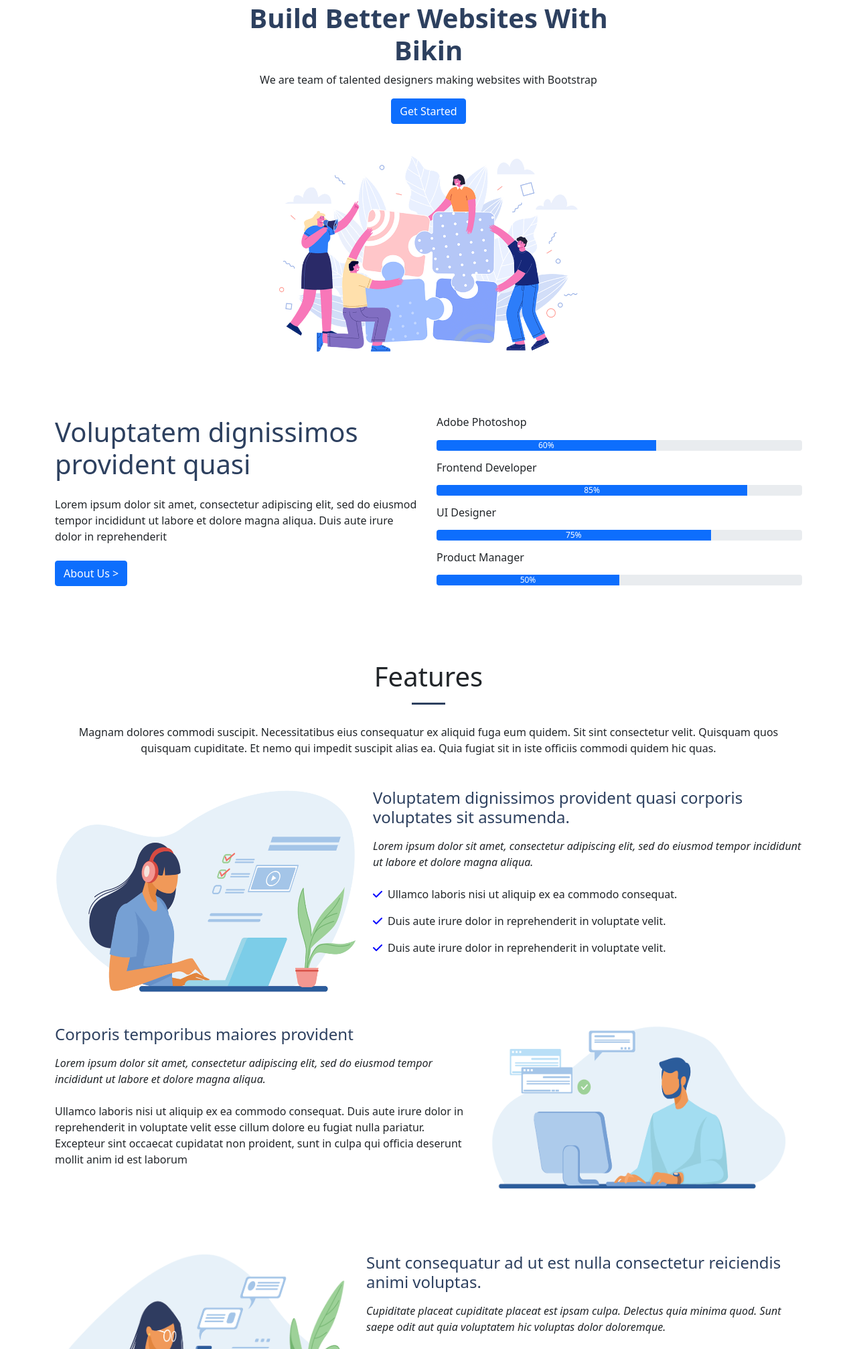
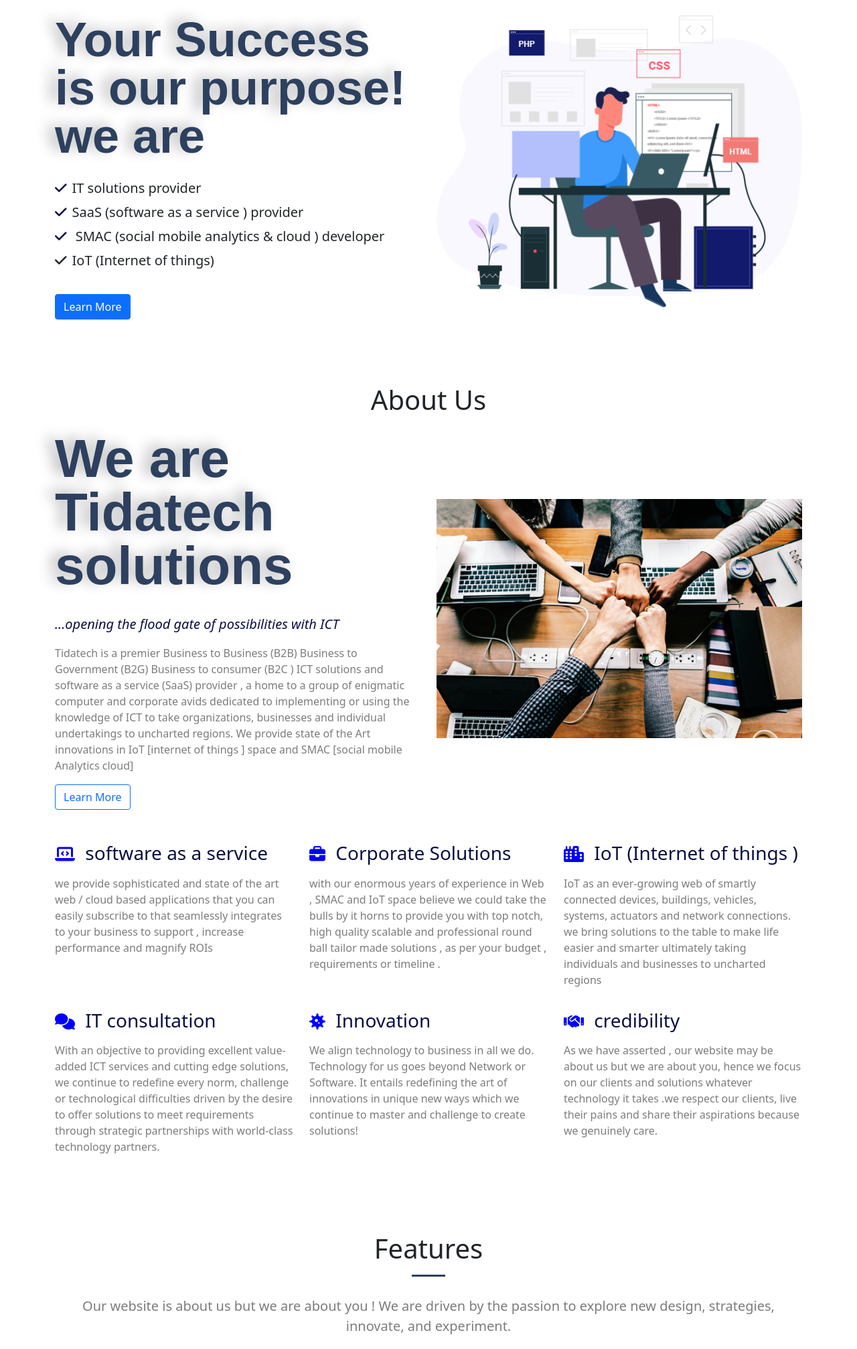
Before and after one commit to Muashef/My-Webpage, a plain HTML site: page index.html in a window 1280 px wide. Shown: the part 121-2135 px from the top of the page at 67% size. Drawn offline with nearby package versions, Linux system fonts and the light colour scheme; some packages are replaced by stand-ins of ours; a script that the page names is missing.

Commit message:
ch:updated and added new contents to the webite

```diff
--- a/css/style.css
+++ b/css/style.css
@@ -17,9 +17,18 @@
 #nav-bar ul li a:hover{
     color: #007bff !important;
 }
+#hero h2, #about-us h2 {
+    color: #080f44;
+    font-family: "Tauri", Sans-serif;
+    line-height: 1em;
+    text-shadow: -11px -4px 20px rgb(0 0 0 / 30%);
+}
 
-#hero img{
-    max-width: 40%;
+#hero img, #about-us img{
+    max-width: 100%;
+}
+#about-us img{
+    margin-top: 100px;
 }
 .features-icon img{
     max-width: 100%;
@@ -32,11 +41,6 @@
     height: 3px;
     width: 50px;
     margin: 15px auto 5px;
-}
-
-#Services{
-    background-color: #2d405f;
-    color: #fff !important;
 }
 
 #Services h1::after{
@@ -61,10 +65,6 @@
     background-color: #007bff;
     cursor: pointer;
     transition: 0.7s;
-}
-
-#team img{
-    max-width: 100%;
 }
 
 .profile-pic .img-box{
@@ -115,7 +115,3 @@
     width: 50px;
     margin: 15px auto 10px;
 }
-
-#contact-us{
-    background: #efefef;
-}
--- a/index.html
+++ b/index.html
@@ -13,7 +13,7 @@
   <div id="nav-bar">
     <nav class="navbar navbar-expand-lg navbar-light bg-light">
       <div class="container">
-        <a class="navbar-brand pe-5" href="#"><img src="img/logo.jpg" alt="brand" style="height:50px ;" ></a>
+        <a class="navbar-brand pe-5" href="#"><img src="img/logo.jpg" alt="brand" style="height:70px ;" ></a>
         <button class="navbar-toggler" type="button" data-bs-toggle="collapse" data-bs-target="#navbarSupportedContent" aria-controls="navbarSupportedContent" aria-expanded="false" aria-label="Toggle navigation">
           <span class="navbar-toggler-icon"></span>
         </button>
@@ -45,12 +45,21 @@
   </div>
   <div id="hero">
     <div class="container">
-      <div class="text-center py-5">
-        <h1 class="text-primary fs-1 fw-bold">Build Better Websites With <br> Bikin</h1>
-      <p>We are team of talented designers making websites with Bootstrap</p>
-      <button type="button" class="btn btn-primary">Get Started</button>
-      <div class="hero-icon">
-        <img src="img/hero-img.png" alt="image" class="pt-5">
+      <div class="row py-5">
+        <div class="col-lg-6">
+          <h2 class="display-2 text-primary fw-bold pb-4">Your Success is our purpose! we are</h2>
+         <p class="fs-5 fw-normal lh-1"><span><i class="fa-solid fa-check pe-2" style="color:#080f44;"></i></span>IT solutions provider</p>
+          <p class="fs-5 fw-normal lh-1"><span><i class="fa-solid fa-check pe-2" style="color:#080f44;"></i></span>SaaS (software as a service ) provider</p>
+          <p class="fs-5 fw-normal lh-1"><span><i class="fa-solid fa-check pe-2" style="color:#080f44;"></i></span>
+            SMAC (social mobile analytics & cloud ) developer</p>
+          <p class="fs-5 fw-normal lh-1"><span><i class="fa-solid fa-check pe-2" style="color:b#080f44;"></i></span>IoT (Internet of things)</p>
+          <button type="button" class="btn btn-primary mt-4">Learn More</button>
+        </div>
+        <div class="col-lg-6">
+          <div class="code-icon">
+            <img src="img/pic.png" alt="code-icon" class="maz-w">
+          </div>
+        </div>
       </div>
       </div>
 
@@ -58,44 +67,57 @@
   </div>
   <div id="about-us" class="py-5">
     <div class="container">
+      <div class="text-center">
+        <h1 class="pb-3">About Us</h1>
+      </div>
       <div class="row">
         <div class="col-lg-6">
-          <div class="content">
-            <h3 class="text-primary mb-4 fs-1">Voluptatem dignissimos provident quasi</h3>
-            <p class="mb-4">Lorem ipsum dolor sit amet, consectetur adipiscing elit, sed do eiusmod tempor incididunt ut labore et dolore magna aliqua. Duis aute irure dolor in reprehenderit</p>
-            <button type="button" class="btn btn-primary">About Us ></button>
+          <h2 class="display-1 text-primary fw-bold pb-4">We are Tidatech solutions</h2>
+          <p class="fs-5 fst-italic" style="color:#080f44 ;">...opening the flood gate of possibilities with ICT</p>
+        <p class="fs-lighter" style="color:#7c7c7c ;">Tidatech is a premier Business to Business (B2B) Business to Government (B2G) Business to consumer (B2C ) ICT solutions and software as a service (SaaS) provider , a  home to a group of enigmatic computer and corporate avids dedicated to implementing or using the knowledge of ICT to take organizations, businesses and individual undertakings to uncharted regions. We provide  state of the Art innovations in IoT [internet of things ] space and SMAC [social  mobile  Analytics  cloud]</p>
+        <button type="button" class="btn btn-outline-primary">Learn More</button>
+        </div>
+        <div class="col-lg-6">
+          <div class="td-icon">
+            <img src="img/td.jpg" alt="tidaicon" >
           </div>
         </div>
-        <div class="col-lg-6">
-          <h6 class="mb-3">Adobe Photoshop</h6>
-          <div class="progress mb-3 rounded">
-            <div class="progress-bar rounde" style="width:60%;">60%</div>
-          </div>
-          <h6 class="mb-3">Frontend Developer</h6>
-          <div class="progress mb-3">
-            <div class="progress-bar" style="width:85%;">85%</div>
-          </div>
-          <h6 class="mb-3">UI Designer</h6>
-          <div class="progress mb-3">
-            <div class="progress-bar" style="width:75%;">75%</div>
-          </div>
-          <h6 class="mb-3">Product Manager</h6>
-          <div class="progress mb-3">
-            <div class="progress-bar" style="width:50%;">50%</div>
-          </div>
-        </div>
-
-
-
       </div>
 
+      <div class="row py-5">
+        <div class="col-lg-4">
+          <h5 class="fs-3 pb-2" style="color:#080f44 ;"><i class="fa fa-laptop-code me-2 fs-4" style="color:blue ;"></i> software as a service</h5>
+          <p style="color:#7c7c7c ;" >we provide sophisticated and state of the art web / cloud based applications that you can easily subscribe to that seamlessly integrates to your business to support , increase performance and magnify  ROIs</p>
+        </div>
+        <div class="col-lg-4">
+          <h5 class="fs-3 pb-2" style="color:#080f44 ;"><i class="fa fa-briefcase me-2 fs-4" style="color:blue ;"></i> Corporate Solutions</h5>
+          <p style="color:#7c7c7c ;">with our enormous years of experience in Web , SMAC and IoT space   believe we could take the bulls by it horns to provide you with top notch, high quality scalable and professional  round ball  tailor made solutions , as per your budget ,  requirements or timeline  .</p>
+        </div>
+        <div class="col-lg-4">
+          <h5 class="fs-3 pb-2" style="color:#080f44 ;"><i class="fa fa-city me-2 fs-4" style="color:blue ;""></i> IoT (Internet of things )</h5>
+          <p style="color:#7c7c7c ;">IoT as an ever-growing web of smartly connected devices, buildings, vehicles, systems, actuators and network connections. we bring solutions to the table to make life easier and smarter ultimately taking individuals and businesses to uncharted regions </p>
+        </div>
+        <div class="col-lg-4 mt-3">
+          <h5 class="fs-3 pb-2" style="color:#080f44 ;"><i class="fa fa-comments me-2 fs-4" style="color:blue ;"""></i> IT consultation</h5>
+          <p style="color:#7c7c7c ;">With an objective to providing excellent value-added ICT services and cutting edge solutions, we continue to redefine every norm, challenge or technological difficulties driven by the desire to offer solutions to meet requirements through strategic partnerships with world-class technology partners.</p>
+        </div>
+        <div class="col-lg-4 mt-3">
+          <h5 class="fs-3 pb-2" style="color:#080f44 ;"><i class="fa fa-virus me-2 fs-4" style="color:blue ;"""></i> Innovation</h5>
+          <p style="color:#7c7c7c ;">We align technology to business in all we do. Technology for us goes beyond Network or Software. It entails redefining the art of innovations in unique new ways which we continue to master and challenge to create solutions!</p>
+        </div>
+        <div class="col-lg-4 mt-3">
+          <h5 class="fs-3 pb-2" style="color:#080f44 ;"><i class="fa fa-handshake me-2 fs-4" style="color:blue ;"""></i> credibility</h5>
+          <p style="color:#7c7c7c ;">As we have asserted , our website may be about us but we are about you, hence we focus on our clients and solutions whatever technology it takes .we respect our clients, live their pains and share their aspirations because we genuinely care.</p>
+        </div>
+      </div>
     </div>
   </div>
-  <section id="features" class="py-5">
+  <section id="features" class="py-1">
     <div class="container">
       <div class="text-center pb-3">
         <h1 class="pb-3">Features</h1>
-        <p class="pb-3">Magnam dolores commodi suscipit. Necessitatibus eius consequatur ex aliquid fuga eum quidem. Sit sint consectetur velit. Quisquam quos quisquam cupiditate. Et nemo qui impedit suscipit alias ea. Quia fugiat sit in iste officiis commodi quidem hic quas.</p>
+        <p class="pb-3 fs-5 fw-light" style="color:#7c7c7c;">Our website is about us but we are about you !
+          We are driven by the passion to explore new design,  strategies, innovate, and experiment.</p>
       </div>
       <div class="row">
         <div class="col-lg-5">
@@ -104,18 +126,17 @@
           </div>
         </div>
         <div class="col-lg-7">
-          <h4 class="text-primary pb-2">Voluptatem dignissimos provident quasi corporis voluptates sit assumenda.</h4>
-          <p class="fst-italic pb-2">Lorem ipsum dolor sit amet, consectetur adipiscing elit, sed do eiusmod tempor incididunt ut labore et dolore magna aliqua.</p>
-          <p><span><i class="fa-solid fa-check pe-2" style="color: blue;"></i></span>Ullamco laboris nisi ut aliquip ex ea commodo consequat.</p>
-          <p><span><i class="fa-solid fa-check pe-2" style="color:blue;"></i></span>Duis aute irure dolor in reprehenderit in voluptate velit.</p>
-          <p><span><i class="fa-solid fa-check pe-2" style="color:blue;"></i></span>Duis aute irure dolor in reprehenderit in voluptate velit.</p>
+          <h5 class="text-primary pb-2">If you are tired of having just any job, and you need to be a part of a meaningful mission, we assure you Tidatach is the place to be. There is no boring or mundane moment with us, every new day is more impactful and exciting than the last.</h5>
+          <p class="fst-italic pb-2">After many years of being key players in the global tech sector, Tidatech founders became deeply unsatisfied with the available tech options which mostly thrived on humiliating customers. They decided to change the narrative to a more customer-centric approach that leverages ethics and technology in leading customers sustainably out of ignorance and onto the path of tech.</p>
+          <p class="fs-5"><span><i class="fa-solid fa-check pe-2" style="color: blue;"></i></span>People</p>
+          <p class="fs-5"><span><i class="fa-solid fa-check pe-2" style="color:blue;"></i></span>Ethics</p>
+          <p class="fs-5"><span><i class="fa-solid fa-check pe-2" style="color:blue;"></i></span>Results</p>
         </div>
 
         <div class="row py-5">
           <div class="col-lg-7">
-            <h4 class="text-primary pb-2">Corporis temporibus maiores provident</h4>
-            <p class="fst-italic pb-2">Lorem ipsum dolor sit amet, consectetur adipiscing elit, sed do eiusmod tempor incididunt ut labore et dolore magna aliqua.</p>
-            <p>Ullamco laboris nisi ut aliquip ex ea commodo consequat. Duis aute irure dolor in reprehenderit in voluptate velit esse cillum dolore eu fugiat nulla pariatur. Excepteur sint occaecat cupidatat non proident, sunt in culpa qui officia deserunt mollit anim id est laborum</p>
+            <h5 class="text-primary pb-2">Small businesses need financing opportunities to run their day-to-day operations and to make investments for future growth, e.g. buying new equipment.</h5>
+            <p class="fst-italic pb-2">Our people and customers are at the core of what we do. Support, transparency, accountability, and personal growth are the fundamentals of our existence. This applies to our staff, internally, and to our customers, externally.. Our approach works. Because we are confident in this, we generally deploy a 100% commission-based structure, leaving you with no overhead risk.</p>
           </div>
           <div class="col-lg-5">
             <div class="features-icon">
@@ -131,8 +152,8 @@
             </div>
           </div>
           <div class="col-lg-7">
-            <h4 class="text-primary pb-2">Sunt consequatur ad ut est nulla consectetur reiciendis animi voluptas.</h4>
-            <p class="fst-italic pb-2">Cupiditate placeat cupiditate placeat est ipsam culpa. Delectus quia minima quod. Sunt saepe odit aut quia voluptatem hic voluptas dolor doloremque.</p>
+            <h5 class="text-primary pb-2">At Tidatech, your life will be filled with exciting tasks and experiences that ensure your personal and career growth.You will find fulfillment in what you do because your work will directly impact humanity, as you will be helping millions of people to be technology inclined</h5>
+            <p class="fst-italic pb-2">We are big on data! We leverage Machine Learning to study, score and predict people's behaviour. We do not believe in a blanket approach to tech. Our solutions and messaging are customised to meet each customer’s specific needs.</p>
             <p><span><i class="fa-solid fa-check pe-2" style="color: blue;"></i></span>Ullamco laboris nisi ut aliquip ex ea commodo consequat.</p>
             <p><span><i class="fa-solid fa-check pe-2" style="color:blue;"></i></span>Duis aute irure dolor in reprehenderit in voluptate velit.</p>
             <p><span><i class="fa-solid fa-check pe-2" style="color:blue;"></i></span>Facilis ut et voluptatem aperiam. Autem soluta ad fugiat.</p>
@@ -141,9 +162,9 @@
 
         <div class="row py-5">
           <div class="col-lg-7">
-            <h4 class="text-primary pb-2">Voluptatem dignissimos provident quasi corporis voluptates sit assumenda.</h4>
-            <p class="fst-italic pb-2">Lorem ipsum dolor sit amet, consectetur adipiscing elit, sed do eiusmod tempor incididunt ut labore et dolore magna aliqua.</p>
-            <p>Ullamco laboris nisi ut aliquip ex ea commodo consequat. Duis aute irure dolor in reprehenderit in voluptate velit esse cillum dolore eu fugiat nulla pariatur. Excepteur sint occaecat cupidatat non proident, sunt in culpa qui officia deserunt mollit anim id est laborum</p>
+            <h5 class="text-primary pb-2">We are reinventing technology process in emerging markets, making it more customer-centric, innovative, and scalable.</h5>
+            <p class="fst-italic pb-2">We do not keep you in the dark. We thoroughly report progress on your account to improve your credit scoring process.</p>
+            <p>We are always innovating and optimising our tech processes. With us, your technology will always be miles ahead of what you may find anywhere else.</p>
           </div>
           <div class="col-lg-5">
             <div class="features-icon">
@@ -155,7 +176,7 @@
     </div>
   </section>
 
-  <section id="Services" class="py-5">
+  <section id="Services" class="py-5" style="background-color: #2d405f; color: #fff !important;">
     <div class="container">
       <div class="text-center">
         <h1>Our Services</h1>
@@ -197,12 +218,12 @@
       <div class="container">
         <div class="text-center">
           <h1 class="pb-4">Our Team</h1>
-          <p>Magnam dolores commodi suscipit. Necessitatibus eius consequatur ex aliquid fuga eum quidem. Sit sint consectetur velit. Quisquam quos quisquam cupiditate. Et nemo qui impedit suscipit alias ea. Quia fugiat sit in iste officiis commodi quidem hic quas.</p>
+          <p class="fs-4 fw-bold">Meet our leadership team</p>
         </div>
         <div class="row">
           <div class="col-lg-3 text-center profile-pic mt-4">
             <div class="img-box">
-              <img src="img/ikeys.jpg" alt="ikeyspic" class="img-responsive">
+              <img src="img/ikeys.jpg" alt="ikeyspic" class="img-responsive" style="max-width: 100%;">
               <ul class="py-3">
                 <a href="#"><li class="p-1 d-inline-block"><i class="fa fa-facebook"></i></li></a>
                 <a href="#"><li class="p-1 d-inline-block"><i class="fa fa-twitter"></i></li></a>
@@ -215,7 +236,7 @@
           </div>
           <div class="col-lg-3 text-center profile-pic mt-4">
             <div class="img-box">
-              <img src="img/ogo.jpg" alt="ogo-pic" class="img-responsive">
+              <img src="img/ogo.jpg" alt="ogo-pic" class="img-responsive" style="max-width: 100%;">
               <ul class="py-3">
                 <a href=""><li class="p-1 d-inline-block"><i class="fa fa-facebook"></i></li></a>
                 <a href=""><li class="p-1 d-inline-block"><i class="fa fa-twitter"></i></li></a>
@@ -224,11 +245,11 @@
               </ul>
             </div>
             <h2 class="fs-5 fw-bold mt-3">Ogochukwu Odom</h2>
-            <h3 class="fs-6 fw-bold">Frontend Mentor</h3>
+            <h3 class="fs-6 fw-bold">Frontend Developer</h3>
           </div>
           <div class="col-lg-3 text-center profile-pic mt-4">
             <div class="img-box">
-              <img src="img/Akin.jpg" class="img-responsive">
+              <img src="img/Akin.jpg" class="img-responsive" style="max-width: 100%;">
               <ul class="py-3">
                 <a href=""><li class="p-1 d-inline-block"><i class="fa fa-facebook"></i></li></a>
                 <a href=""><li class="p-1 d-inline-block"><i class="fa fa-twitter"></i></li></a>
@@ -237,11 +258,11 @@
               </ul>
             </div>
             <h2 class="fs-5 fw-bold mt-3">Akinbobola Akinuliola</h2>
-            <h3 class="fs-6 fw-bold">Frontend Mentor</h3>
+            <h3 class="fs-6 fw-bold">Country Manager</h3>
           </div>
           <div class="col-lg-3 text-center profile-pic mt-4">
             <div class="img-box">
-              <img src="https://ca.slack-edge.com/T035R8WBSL9-U034YDDFJA3-5ef5fbc6dfa9-512" alt="bisi-pics" class="img-responsive">
+              <img src="https://ca.slack-edge.com/T035R8WBSL9-U034YDDFJA3-5ef5fbc6dfa9-512" alt="bisi-pics" class="img-responsive" style="max-width: 100%;">
               <ul class="py-3">
                 <a href="#"><li class="p-1 d-inline-block"><i class="fa fa-facebook"></i></li></a>
                 <a href="#"><li class="p-1 d-inline-block"><i class="fa fa-twitter"></i></li></a>
@@ -250,12 +271,12 @@
               </ul>
             </div>
             <h2 class="fs-5 fw-bold mt-3">Imoleayo Bisiolu</h2>
-            <h3 class="fs-6 fw-bold">Frontend Mentor</h3>
+            <h3 class="fs-6 fw-bold">Head of Operations</h3>
           </div>
         </div>
       </div>
     </section>
-    <section id="contact-us" class="py-5">
+    <section id="contact-us" class="py-5" style="background: #efefef;">
       <div class="container">
         <div class="text-center">
           <h1 class="pb-3">Get In Touch</h1>
@@ -280,9 +301,9 @@
             </form>
           </div>
           <div class="col-lg-6">
-            <div class="follow bg-white p-2 mb-3"><b>Address:</b><i class="fa fa-map-marker m-2 fw-bold" style="color: blue;"></i>XYZ Road, Bangalore, IN</div>
+            <div class="follow bg-white p-2 mb-3"><b>Address:</b><i class="fa fa-map-marker m-2 fw-bold" style="color: blue;"></i>19 Adedosus street Akilo Ogba /ikeja lagos. </div>
             <div class="follow bg-white p-3 mb-3"><b>Phone:</b><i class="fa fa-phone m-2 fw-bold" style="color:blue;"></i>+2349072203395</div>
-            <div class="follow bg-white p-3 mb-3"><b>Email:</b><i class="fa fa-envelope-o m-2 fw-bold" style="color: blue;"></i>kodecamp@website.com</div>
+            <div class="follow bg-white p-3 mb-3"><b>Email:</b><i class="fa fa-envelope-o m-2 fw-bold" style="color: blue;"></i>hello@tidatech.site</div>
             <div class="follow bg-white p-3 mb-3"><label><b>Get Social:</b></label>
               <a href=""><i class="fa fa-faceboook m-2 fw-bold"></i></a>
               <a href=""><i class="fa fa-youtube m-2 fw-bold"></i></a>
```
Also changed, not shown: img/logo.jpg, img/pic.png (added), img/td.jpg (added).
